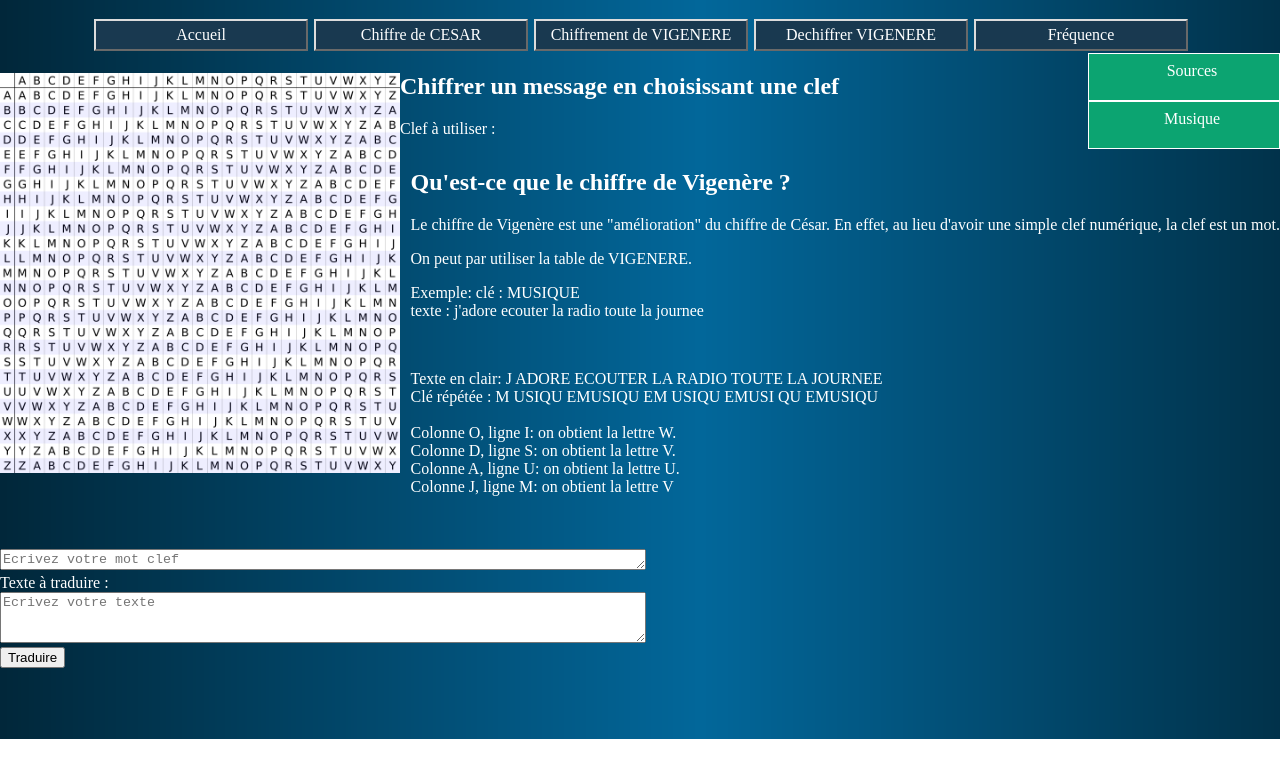
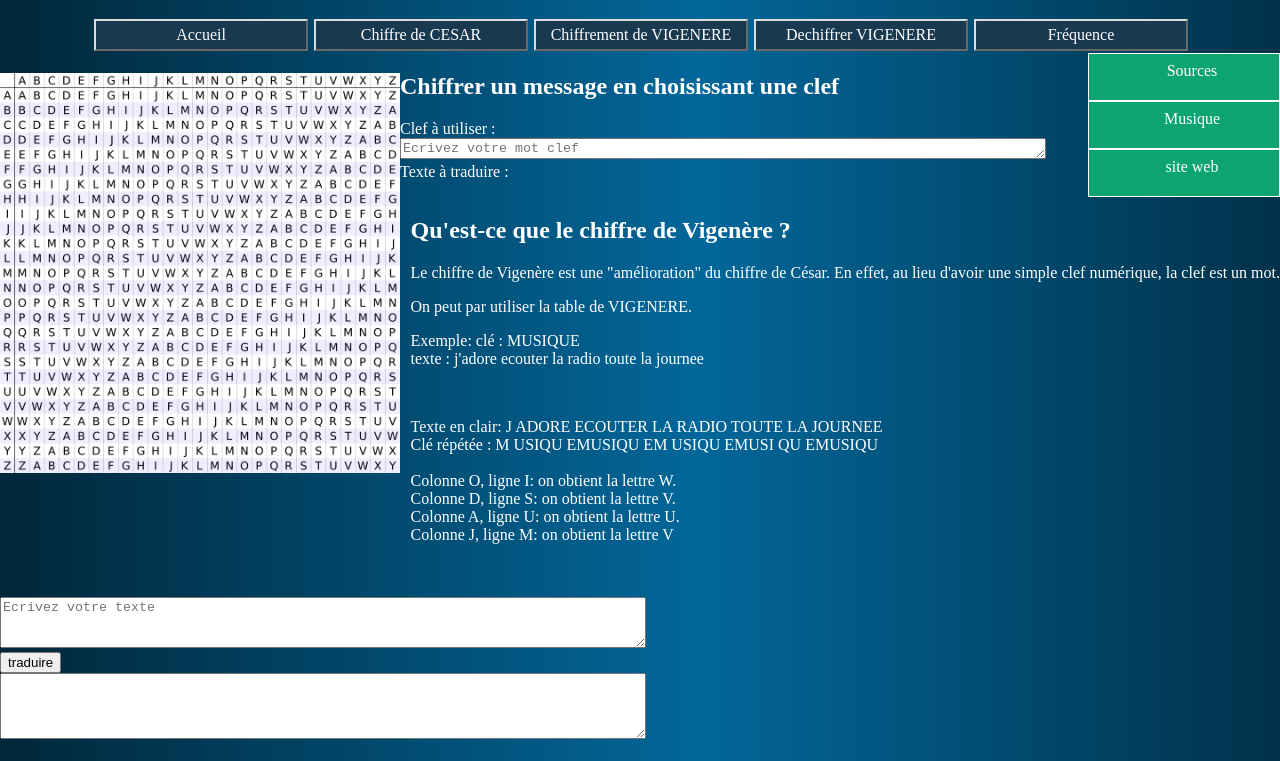
Before and after one commit to yann792/sitecrypto, a plain HTML site: page Vigenere.html in a window 1280 px wide. Shown: the part 61-822 px from the top of the page. Before the commit the page ends 800 px from the top, so only its background shows below. Drawn offline with Linux system fonts and the light colour scheme.

Commit message:
4eme commit

```diff
--- a/Vigenere.html
+++ b/Vigenere.html
@@ -25,6 +25,7 @@
         <ul>
              <li><a href="Sources.html">Sources</a></li>
             <li><a href="Musique.html">Musique</a></li>
+         <li><a href="https://cryptoyann.000webhostapp.com/"> site web </a></li>
         </ul>
       </aside>
     <main id="vigenere">
@@ -54,8 +55,10 @@
         <br>
 		<textarea rows="3" placeholder="Ecrivez votre texte" id="texte_vigenere" ></textarea>
         <br>
-		<button onclick="mes_crypte()">Traduire</button>
-		<pre id="trad_vigenere"></pre>
+		<form >
+         <input onclick='mes_crypte()' type='button' value='traduire' id='button'><br>
+        <textarea id="texte_trad" rows="4"></textarea>
+        </form>
 		<script src="js/Vigenere.js"></script>
 
 
```
Also changed, not shown: decodevigenere.html (+1 -0 lines).
